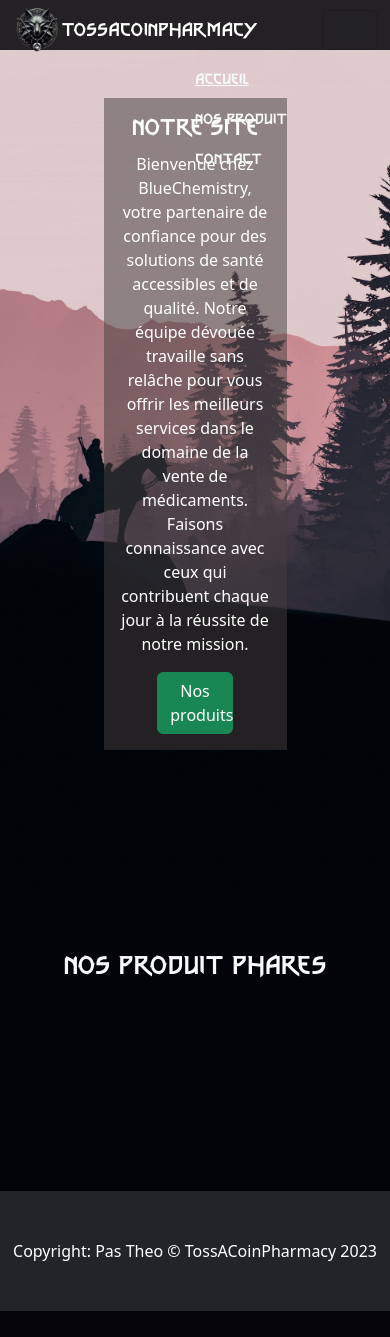
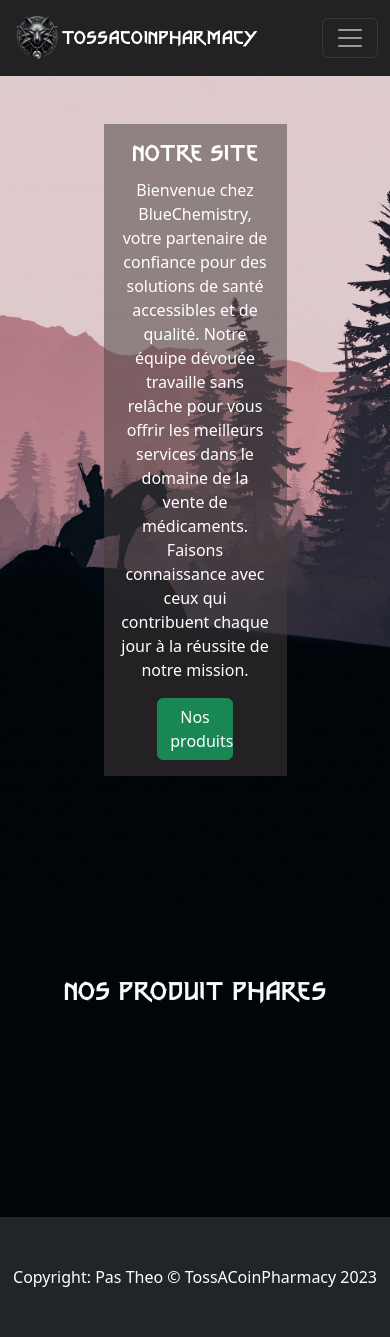
Before and after one commit to vivienLqy/TossACoinPharmacy, a PHP site: page /index.php in a window 390 px wide. Before the commit the page ends 1311 px from the top, so only its background shows below. Run offline with PHP 8.4, Linux system fonts and the light colour scheme; data that the repository does not hold is empty.

Commit message:
correction responsive

```diff
--- a/utilities/header.php
+++ b/utilities/header.php
@@ -32,32 +32,27 @@ require_once dirname(__DIR__) . ('/function/header.fn.php');
 </head>
 
 <body class="d-flex flex-column min-vh-100"> <!-- Corps de la page avec une disposition flexbox en colonne -->
-  <header>
+<header>
     <!-- En-tête de la page -->
-    <nav class="navbar navbar-expand-lg bg-op w-100 h-50px p-0"> <!-- Barre de navigation Bootstrap -->
-      <div class="container-fluid w-100 h-100"> <!-- Conteneur fluide Bootstrap -->
-        <a class="navbar-brand text-white ff-tw" href="index.php"> <img class="logo" src="assets/img/logo.png" alt="">TossACoinPharmacy</a> <!-- Marque et logo de la pharmacie -->
+    <nav class="navbar navbar-expand-lg bg-op navbar-dark"> <!-- Barre de navigation Bootstrap -->
+      <div class="container"> <!-- Conteneur Bootstrap -->
+        <a class="navbar-brand ff-tw" href="index.php"> <!-- Marque de la pharmacie -->
+          <img class="logo" src="assets/img/logo.png" alt="">TossACoinPharmacy
+        </a>
         <!-- Bouton de bascule pour le menu de navigation sur les appareils mobiles -->
         <button class="navbar-toggler" type="button" data-bs-toggle="collapse" data-bs-target="#navbarNavAltMarkup" aria-controls="navbarNavAltMarkup" aria-expanded="false" aria-label="Toggle navigation">
           <span class="navbar-toggler-icon"></span>
         </button>
-        <div class="collapse navbar-collapse d-flex justify-content-end w-100 " id="navbarNavAltMarkup"> <!-- Contenu du menu de navigation -->
-          <div class="navbar-nav d-flex justify-content-around w-50 "> <!-- Liste des éléments du menu de navigation -->
-          <li class="nav-item">
-              <a class="nav-link text-light ff-tw <?= isActive($index_page, $current_url); ?> <?= isActive('/index.php', $current_url); ?>"
-               aria-current="page" href="<?= $index_page; ?>">Accueil
-              </a>
-            </li>
-            <li class="nav-item">
-              <a class="nav-link text-light ff-tw <?= isActive($produit_page, $current_url); ?>" href="<?= $produit_page; ?>">Nos produit</a>
-            </li>
-            <li class="nav-item">
-              <a class="nav-link text-light ff-tw <?= isActive($contact_page, $current_url); ?>" href="<?= $contact_page; ?>">Contact</a>
-            </li>
+        <div class="collapse navbar-collapse justify-content-end" id="navbarNavAltMarkup"> <!-- Contenu du menu de navigation -->
+          <div class="navbar-nav"> <!-- Liste des éléments du menu de navigation -->
+            <a class="nav-link text-light ff-tw <?= isActive($index_page, $current_url); ?> <?= isActive('/index.php', $current_url); ?>" aria-current="page" href="<?= $index_page; ?>">Accueil</a>
+            <a class="nav-link text-light ff-tw <?= isActive($produit_page, $current_url); ?>" href="<?= $produit_page; ?>">Nos produits</a>
+            <a class="nav-link text-light ff-tw <?= isActive($contact_page, $current_url); ?>" href="<?= $contact_page; ?>">Contact</a>
           </div>
         </div>
       </div>
     </nav>
-  </header>
+</header>
+
   <div class="background"> <!-- Fond d'écran -->
   <main class="flex-grow-1"> <!-- Contenu principal de la page -->
```
